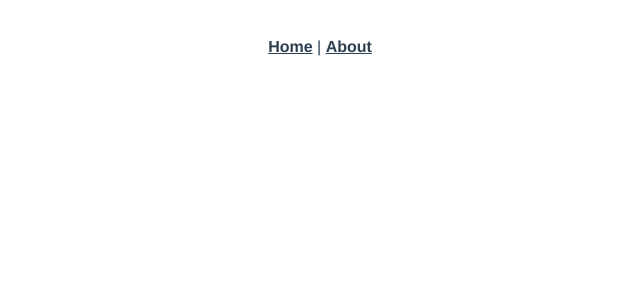
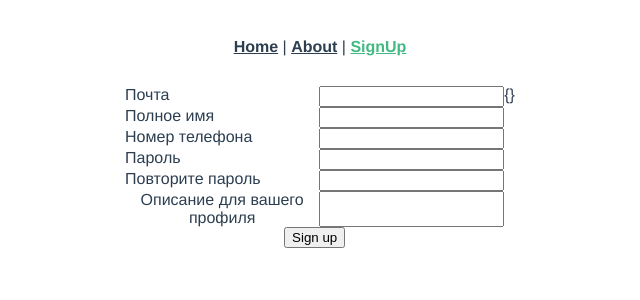
Before and after one commit to t2elzeth/ontoto, a Vue app in the folder frontend/: page /#/signup in a window 1280 px wide. Before the commit this address had no page. Shown: the top 300 px of the page, without its empty margins (320-960 px from the left). Built offline with nearby package versions, Linux system fonts and the light colour scheme.

Commit message:
Simple SignUp application on frontend

```diff
--- a/frontend/package.json
+++ b/frontend/package.json
@@ -8,6 +8,7 @@
     "lint": "vue-cli-service lint"
   },
   "dependencies": {
+    "axios": "^0.21.0",
     "core-js": "^3.6.5",
     "vue": "^3.0.0",
     "vue-router": "^4.0.0-0"
--- a/frontend/src/App.vue
+++ b/frontend/src/App.vue
@@ -1,7 +1,8 @@
 <template>
   <div id="nav">
     <router-link to="/">Home</router-link> |
-    <router-link to="/about">About</router-link>
+    <router-link to="/about">About</router-link> |
+    <router-link to="/signup">SignUp</router-link>
   </div>
   <router-view />
 </template>
--- /dev/null
+++ b/frontend/src/components/auth/SignUp.vue
@@ -0,0 +1,102 @@
+<template>
+  <div class="app">
+    <form action="" class="form" @submit.prevent="submitForm">
+      <div class="form-field">
+        <label for="id_email">Почта</label>
+        <input type="text" id="id_email" v-model="email">
+      </div>
+
+      <div class="form-field">
+        <label for="id_full_name">Полное имя</label>
+        <input type="text" id="id_full_name" v-model="full_name">
+      </div>
+
+      <div class="form-field">
+        <label for="id_phone">Номер телефона</label>
+        <input type="text" id="id_phone" v-model="phone">
+      </div>
+
+      <div class="form-field">
+        <label for="id_password">Пароль</label>
+        <input type="password" id="id_password" v-model="password">
+      </div>
+
+      <div class="form-field">
+        <label for="id_password2">Повторите пароль</label>
+        <input type="password" id="id_password2" v-model="password2">
+      </div>
+
+      <div class="form-field">
+        <label for="id_description">Описание для вашего профиля</label>
+        <input type="text" id="id_description" v-model="description">
+      </div>
+
+      <input type="submit" value="Sign up">
+    </form>
+    {{ userData }}
+  </div>
+</template>
+
+
+<script>
+import axios from 'axios';
+
+const urls = {
+  signUpUrl: 'http://127.0.0.1:8001/api/auth/users/',
+}
+
+export default {
+  name: 'SignUp',
+  data() {
+    return {
+      msg: 'HelloWorld!',
+      email: '',
+      full_name: '',
+      phone: '',
+      password: '',
+      password2: '',
+      description: '',
+      userData: {}
+    }
+  },
+  created() {
+    console.log('My VueJS app has been created')
+  },
+  methods: {
+    submitForm() {
+      console.log('FORM HAS BEEN SUBMITTED')
+
+      axios.post(urls.signUpUrl, {
+        full_name: this.full_name,
+        email: this.email,
+        phone: this.phone,
+        description: this.description,
+        password: this.password,
+        password2: this.password2,
+      }).then((res) => {
+        this.userData = res.data
+        console.log(this.userData)
+      }).catch((err) => {
+        console.log(err.data)
+      })
+    }
+  }
+}
+</script>
+
+<style>
+.app {
+  display: flex;
+  justify-content: center;
+  width: 100%;
+}
+
+.form {
+  width: 30%;
+}
+
+.form-field {
+  display: flex;
+  justify-content: space-between;
+}
+</style>
--- a/frontend/src/main.js
+++ b/frontend/src/main.js
@@ -1,7 +1,8 @@
-import { createApp } from "vue";
+import {createApp} from "vue";
 import App from "./App.vue";
 import router from "./router";
 
-createApp(App)
-  .use(router)
-  .mount("#app");
+const app = createApp(App)
+
+app.use(router)
+app.mount("#app");
--- a/frontend/src/router/index.js
+++ b/frontend/src/router/index.js
@@ -1,5 +1,6 @@
 import { createRouter, createWebHashHistory } from "vue-router";
 import Home from "../views/Home.vue";
+import SignUp from "@/components/auth/SignUp";
 
 const routes = [
   {
@@ -15,6 +16,11 @@ const routes = [
     // which is lazy-loaded when the route is visited.
     component: () =>
       import(/* webpackChunkName: "about" */ "../views/About.vue")
+  },
+  {
+    path: '/signup',
+    name: 'SignUp',
+    component: SignUp
   }
 ];
 
--- a/frontend/src/views/Home.vue
+++ b/frontend/src/views/Home.vue
@@ -13,6 +13,6 @@ export default {
   name: "Home",
   components: {
     HelloWorld
-  }
+  },
 };
 </script>
--- /dev/null
+++ b/frontend/src/views/SignUp.vue
@@ -0,0 +1,17 @@
+<template>
+  <div class="home">
+    <img alt="Vue logo" src="../assets/logo.png"/>
+    <SignUp msg="Welcome to Your Vue.js App"/>
+  </div>
+</template>
+
+<script>
+import SignUp from "@/components/auth/SignUp.vue";
+
+export default {
+  name: "SignUp",
+  components: {
+    SignUp
+  },
+};
+</script>
```
Also changed, not shown: 1 other file (tests, documents, lock files or other folders).
